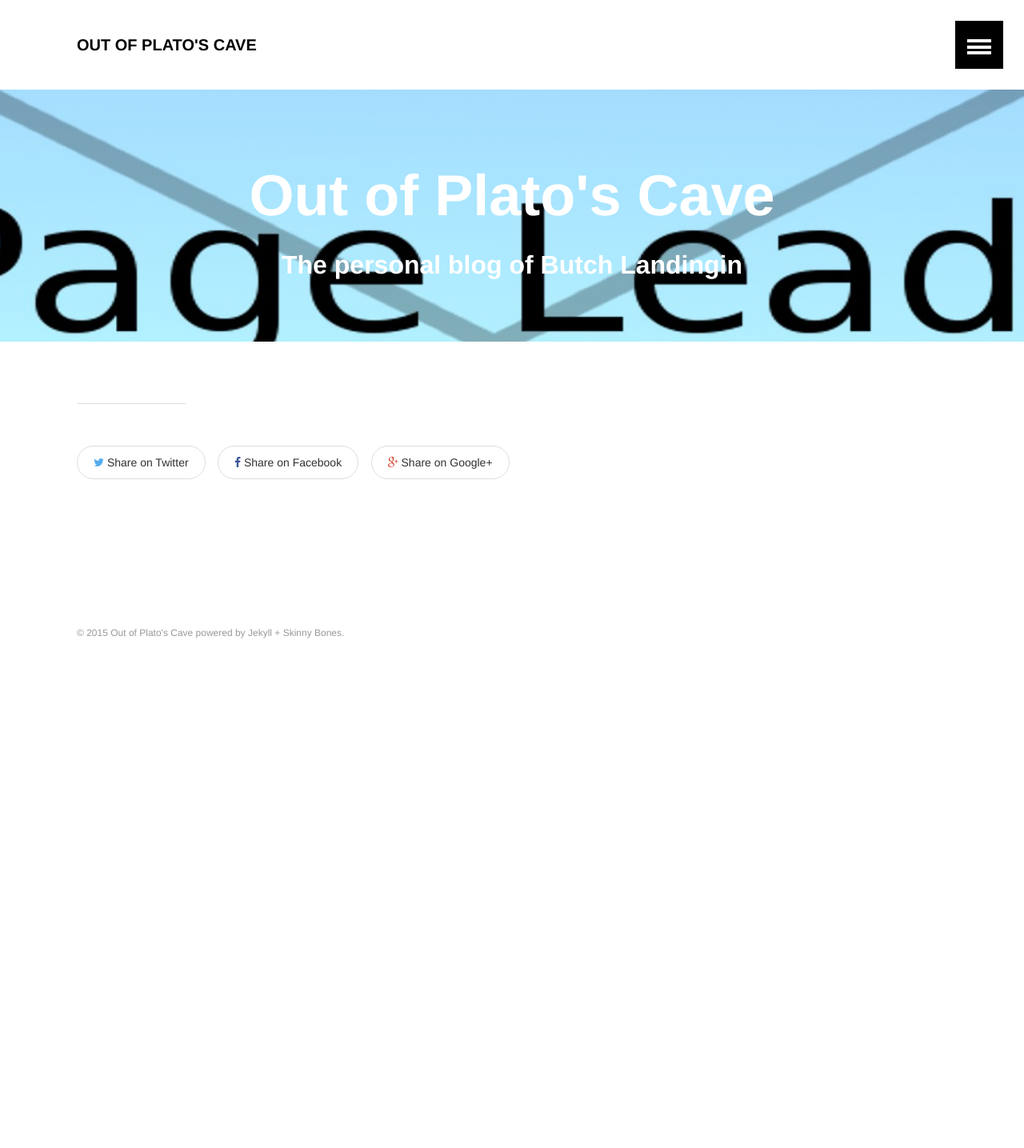
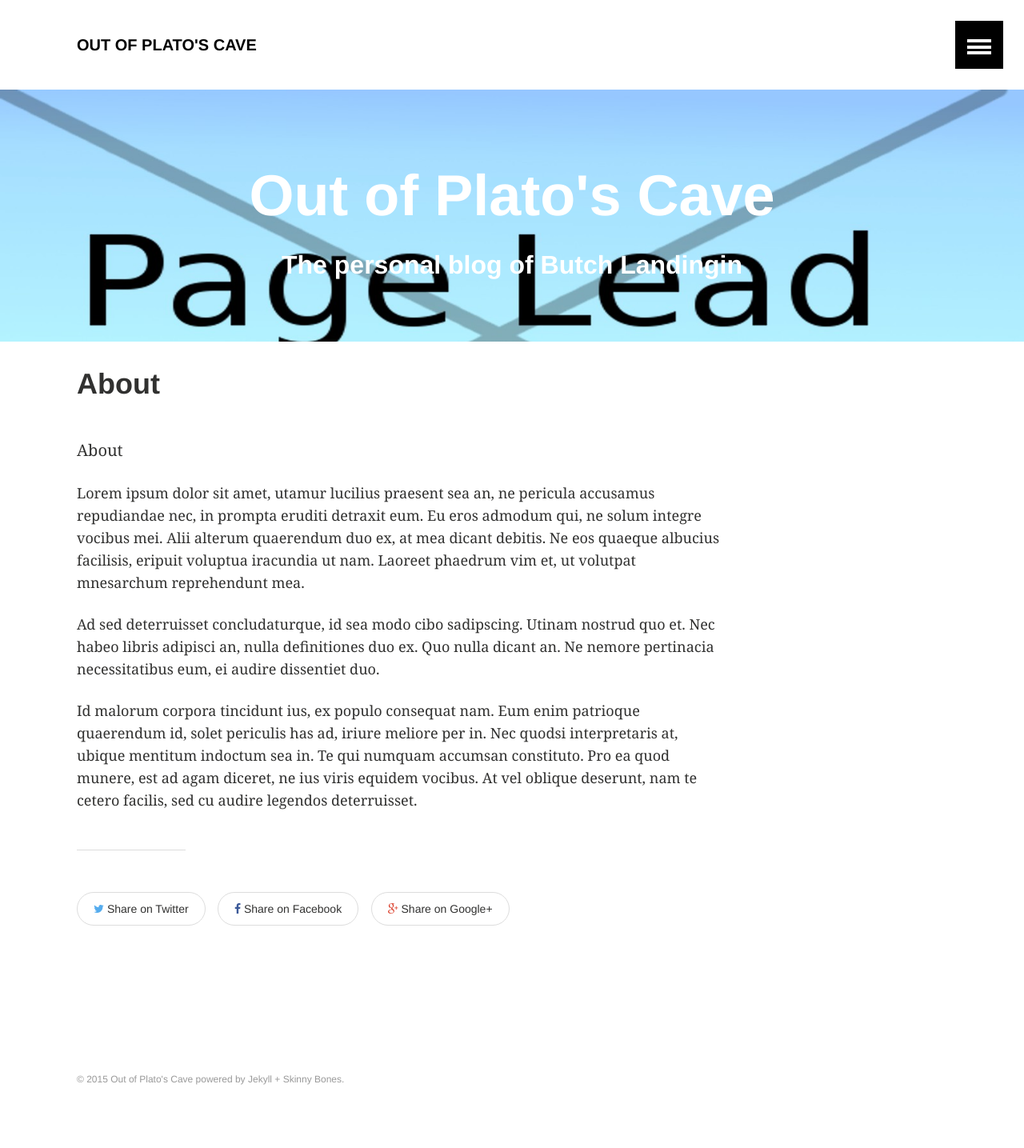
Before and after one commit to butchland/butchland.github.io, a Jekyll site: the page built from about/index.md, in a window 1280 px wide. Shown: the whole page at 80% size. Built offline with Jekyll 4.4.1, drawn with Linux system fonts in a browser that asks for light colours; before the commit the page ends 900 px from its top, so only the background shows below that.

Commit message:
Adding some lorem ipsum to about page

```diff
--- a/about/index.md
+++ b/about/index.md
@@ -1,12 +1,19 @@
 ---
 layout: article
-title: ""
+title: "About"
 date:
 modified:
-excerpt:
+excerpt: Why this blog
 image:
   feature:
   teaser:
   thumb:
 ads: false
 ---
+About
+
+Lorem ipsum dolor sit amet, utamur lucilius praesent sea an, ne pericula accusamus repudiandae nec, in prompta eruditi detraxit eum. Eu eros admodum qui, ne solum integre vocibus mei. Alii alterum quaerendum duo ex, at mea dicant debitis. Ne eos quaeque albucius facilisis, eripuit voluptua iracundia ut nam. Laoreet phaedrum vim et, ut volutpat mnesarchum reprehendunt mea.
+
+Ad sed deterruisset concludaturque, id sea modo cibo sadipscing. Utinam nostrud quo et. Nec habeo libris adipisci an, nulla definitiones duo ex. Quo nulla dicant an. Ne nemore pertinacia necessitatibus eum, ei audire dissentiet duo.
+
+Id malorum corpora tincidunt ius, ex populo consequat nam. Eum enim patrioque quaerendum id, solet periculis has ad, iriure meliore per in. Nec quodsi interpretaris at, ubique mentitum indoctum sea in. Te qui numquam accumsan constituto. Pro ea quod munere, est ad agam diceret, ne ius viris equidem vocibus. At vel oblique deserunt, nam te cetero facilis, sed cu audire legendos deterruisset.
```
